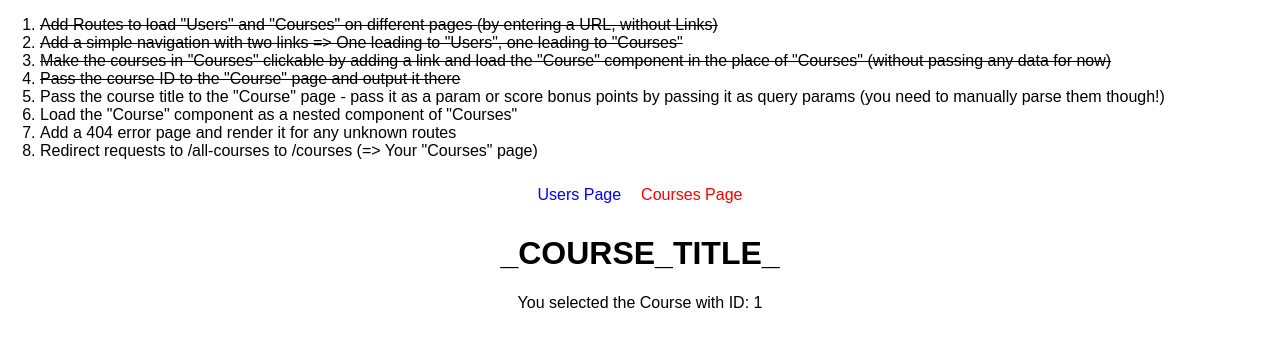
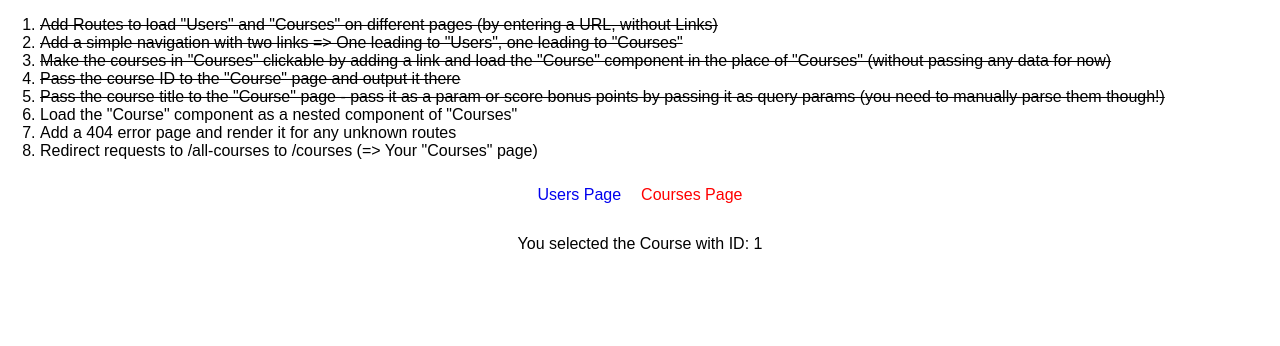
Before and after one commit to shahiddhariwala/playing-around-with-react-js, a React (Create React App) app in the folder routing--assignment-problem/: page /courses/1 in a window 1280 px wide. Shown: the top 346 px of the page. Built offline with nearby package versions, Linux system fonts and the light colour scheme.

Commit message:
task done : Pass the course title to the "Course" page - pass it as a param or               score bonus points by passing it as query params (you need to               manually parse them though!)

```diff
--- a/routing--assignment-problem/src/App.js
+++ b/routing--assignment-problem/src/App.js
@@ -36,9 +36,11 @@ class App extends Component {
             </del>
           </li>
           <li>
-            Pass the course title to the "Course" page - pass it as a param or
-            score bonus points by passing it as query params (you need to
-            manually parse them though!)
+            <del>
+              Pass the course title to the "Course" page - pass it as a param or
+              score bonus points by passing it as query params (you need to
+              manually parse them though!)
+            </del>
           </li>
           <li>
             Load the "Course" component as a nested component of "Courses"
--- a/routing--assignment-problem/src/containers/Course/Course.js
+++ b/routing--assignment-problem/src/containers/Course/Course.js
@@ -1,10 +1,27 @@
 import React, { Component } from "react";
 
 class Course extends Component {
+
+state = {
+    courseTitle:''
+}
+
+componentDidMount()
+{
+
+    console.log(this.props);
+    const query = new URLSearchParams(this.props.location.search);
+    console.log(query);
+    for(let  param of query.entries())
+    {
+        console.log(param);
+        this.setState({courseTitle: param[1]});
+    }
+}
   render() {
     return (
       <div>
-        <h1>_COURSE_TITLE_</h1>
+        <h1>{this.state.courseTitle}</h1>
         <p>You selected the Course with ID: {this.props.match.params.id}</p>
       </div>
     );
--- a/routing--assignment-problem/src/containers/Courses/Courses.js
+++ b/routing--assignment-problem/src/containers/Courses/Courses.js
@@ -19,9 +19,11 @@ class Courses extends Component {
           {this.state.courses.map((course) => {
             return (
               <Link
-                to={this.props.match.url + "/" + course.id}
                 key={course.id}
-                s
+                to={{
+                  pathname: this.props.match.url + "/" + course.id,
+                  search: "?title=" + course.title,
+                }}
               >
                 <article className="Course">{course.title}</article>
               </Link>
```
